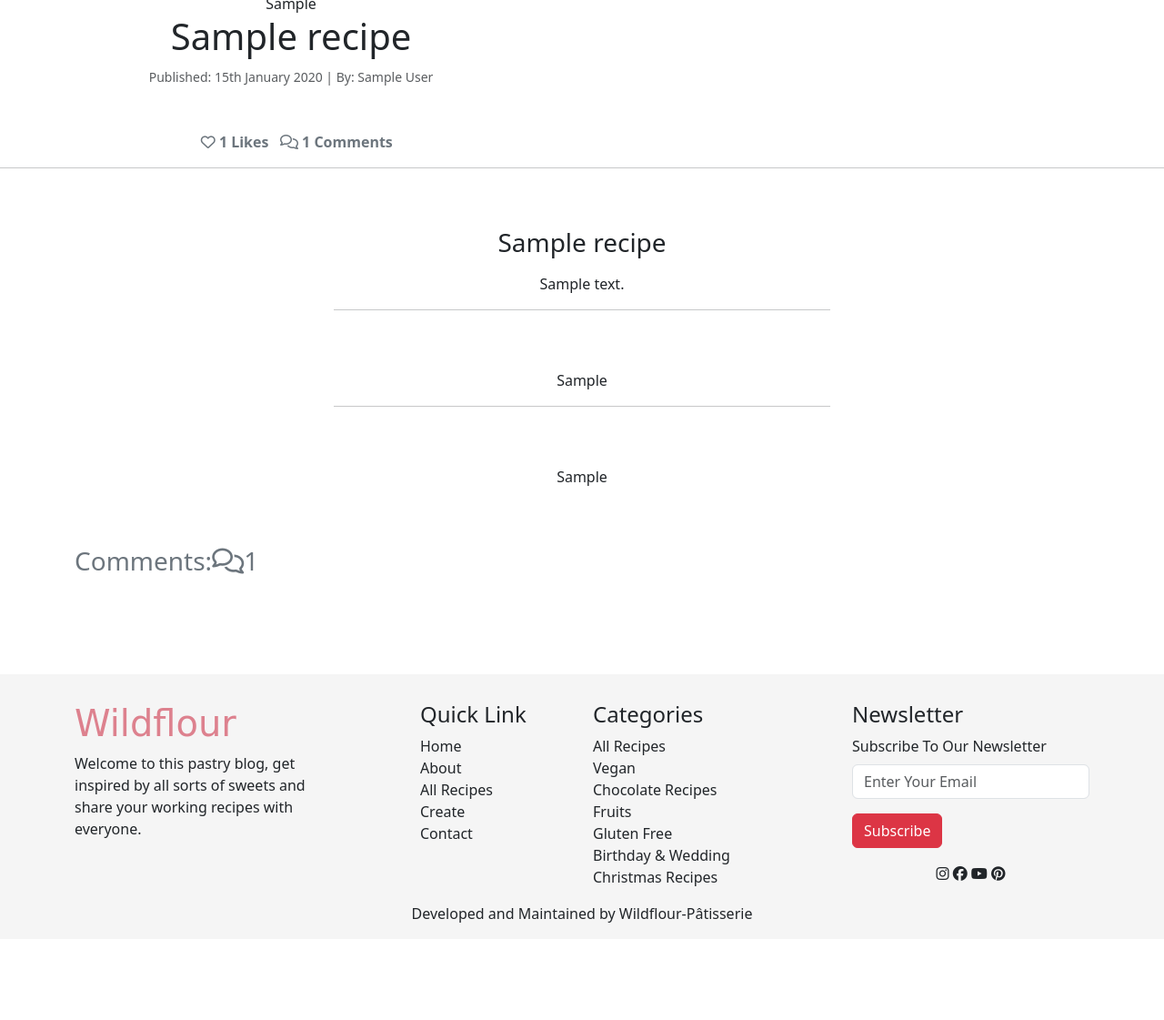
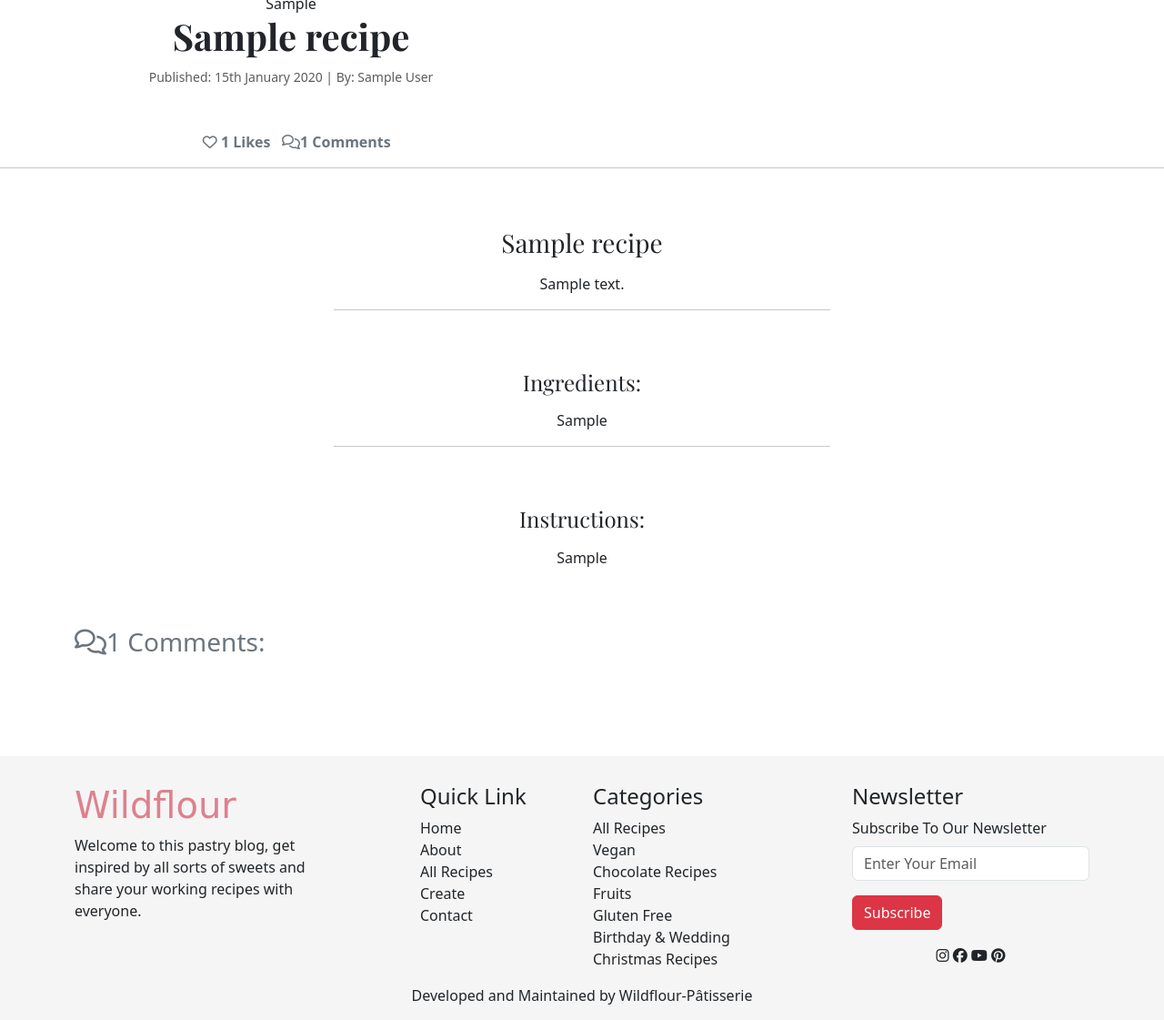
Before and after one commit to Code-Institute-Submissions/dimicoding-wildflour-blogue, a Django app: page /recipe/1 in a window 1280 px wide. Shown: the part 191-1312 px from the top of the page at 91% size. Run offline with Django 3.2, Linux system fonts and the light colour scheme; tables that the repository leaves empty hold one stand-in row (values such as "Sample post"); some libraries are stand-ins or nearby versions; some web fonts are replaced.

Commit message:
Add styles to the the-recipe.html: spacing between content, links, title fonts

```diff
--- a/static/css/style.css
+++ b/static/css/style.css
@@ -204,7 +204,6 @@ __________*/
  .title-one-d{
     font-family: 'Playfair Display', serif;
     font-weight: 700;
-    font-size: 25px;
  }
 
 
--- a/templates/list-view.html
+++ b/templates/list-view.html
@@ -25,9 +25,9 @@
                             <i class="far fa-comments"></i>{{ total_comments }}{% endwith %}
                         </small>
                     </p>
-                    <h5 class="card-title text-center">
+                    <h2 class="card-title text-center">
                         <a class="title-one-d" href="{% url 'the_recipe' recipe.pk %}">{{ recipe.title }}</a>
-                    </h5>
+                    </h2>
                     <p class="card-text">{{ recipe.exerpt }}</p>
                 </div>
                 <!-- Details about the recipe -->
--- a/templates/the-recipe.html
+++ b/templates/the-recipe.html
@@ -17,7 +17,7 @@
     <div class="row">
         <div class="col-md-6 align-self-center mt-3">
             <a>{{ recipe.category }}</a>
-            <h1>{{recipe.title}}</h1>
+            <h1 class="title-one-d">{{recipe.title}}</h1>
 
             <p class="card-text">
                 <small class="text-body-secondary">Published: {{ recipe.created_recipe|date:"dS  F Y" }} | By: {{ recipe.author.first_name }} {{ recipe.author.last_name }} </small>
@@ -46,7 +46,7 @@
                     <!-- Display comments -->
                     {% with recipe.comments.count as total_comments %}
                         <strong class="text-secondary pl-3">
-                            <span><i class="far fa-comments"></i> {{ total_comments }} Comments</span>
+                            <span><i class="far fa-comments"></i><a href="#comment">{{ total_comments }} Comments</a></span>
                         </strong>
                     {% endwith %}
                 </div>
@@ -62,12 +62,14 @@
 <div class="container text-center">
     <div class="row justify-content-center">
         <div class="col-sm-12 col-md-6">
-            <h3>{{recipe.title}}</h3>
+            <h3 class="title-one">{{recipe.title}}</h3>
             <p class="mt-3">{{ recipe.content|safe }}</p>
             <hr>
-            <p>{{ recipe.ingredients|safe }}</p>
+            <h4 class="title-one">Ingredients:</h4>
+            <p class="mt-3">{{ recipe.ingredients|safe }}</p>
             <hr>
-            <p>{{ recipe.instructions|safe }}</p>
+            <h4 class="title-one">Instructions:</h4>
+            <p class="mt-3">{{ recipe.instructions|safe }}</p>
 
         </div>
     </div>
@@ -81,14 +83,14 @@
 
             {% with recipe.comments.count as total_comments %}
                         <strong class="text-secondary">
-                            <h3>Comments:<i class="far fa-comments"></i>{{ total_comments }}</h3>
+                            <h3 id="comment"><i class="far fa-comments"></i>{{ total_comments }} Comments:</h3>
                         </strong>
             {% endwith %}
 
 
             {% if user.is_authenticated %}
             {% for comment in recipe.comments.all %}
-                <div class="">
+                <div class="mt-5">
                     <strong>{{ recipe.author.username }}</strong> <small>{{ comment.created_on|date:"dS  F Y" }}</small>
                     <p>{{ comment.body|linebreaks }}</p>
                     <hr>
@@ -101,8 +103,8 @@
                     <button class="btn btn-success">Submit</button>
                 </form>
             {% else %}
-                Add a comment:
-                <form method="POST">
+                <h4 class="title-one">Add a comment:</h4>
+                <form class="mt-3" method="POST">
                     {% csrf_token %} {{ comment_form.as_p }}
                     <button class="btn btn-success">Submit</button>
                 </form>
```
